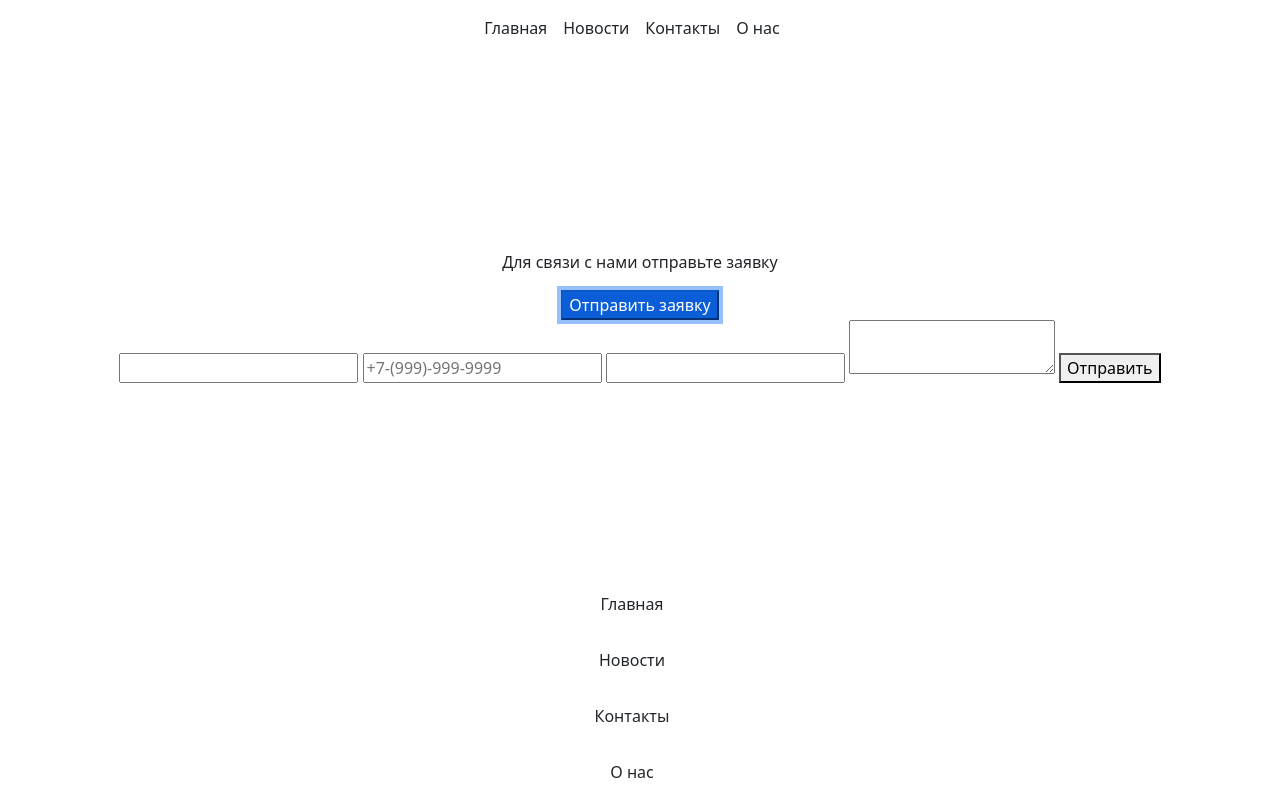
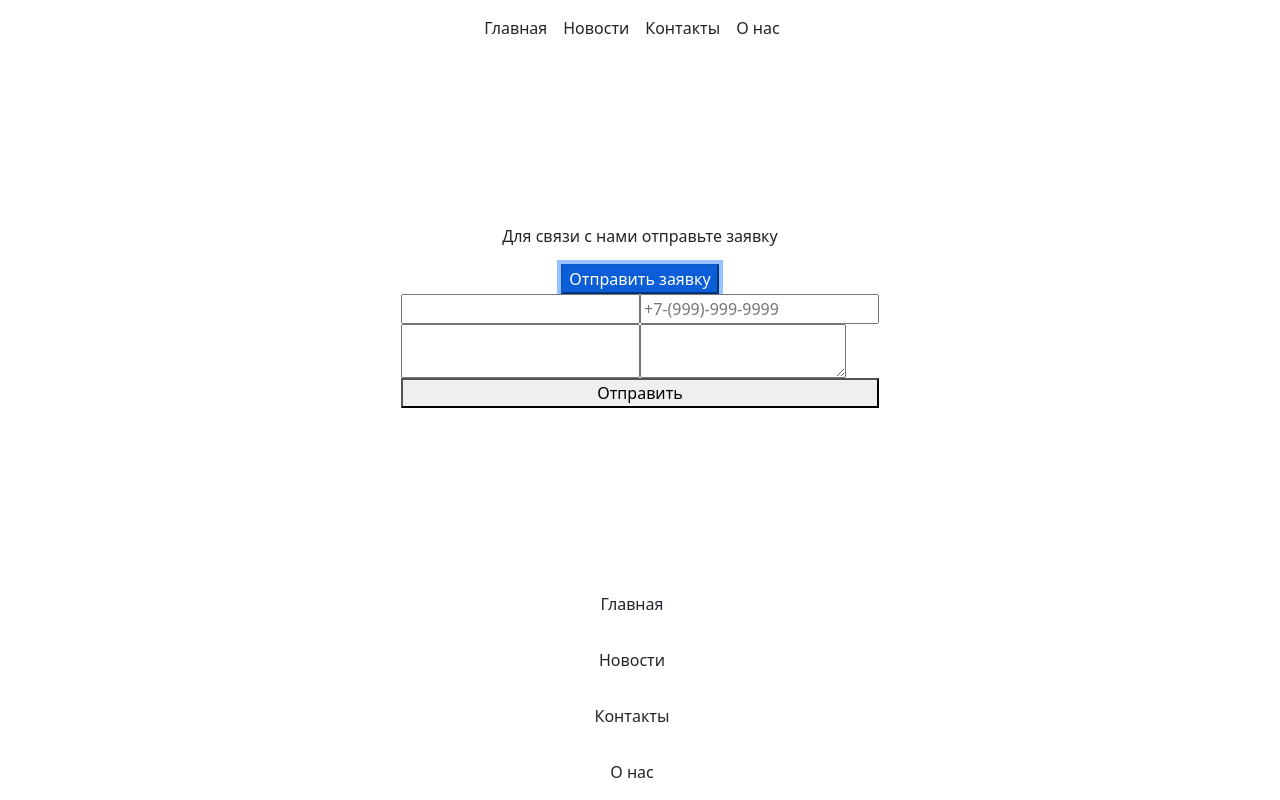
Before and after one commit to vladmir26/Test-first, a plain HTML site: page index.html in a window 1280 px wide. Both pictures are taken after a click on the button "Отправить заявку". Drawn offline with Linux system fonts and the light colour scheme.

Commit message:
Added form appearance on button click

```diff
--- a/index.html
+++ b/index.html
@@ -20,13 +20,17 @@
      <div class="d-flex align-items-center flex-column">
      <p>Для связи с нами отправьте заявку</p>
      <button class="btn-primary" type="button">Отправить заявку</button>
-     <form>
-        <input></input>
-        <input type="tel" placeholder="+7-(999)-999-9999"></input>
+     <form class="d-none">
+        <div class="d-flex flex-shrink-0">
+        <input class=""></input>
+        <input class="" type="tel" placeholder="+7-(999)-999-9999"></input>
+        </div>
+        <div class="d-flex flex-shrink-0">
         <input type="e-mail"></input>
-        <textarea >
+        <textarea>
         </textarea>
-        <button type="submit">Отправить</button>
+        </div>
+        <button class="flex-shrink-1" type="submit" >Отправить</button>
      </form>
      </div>
     </main>
@@ -38,5 +42,6 @@
             <li class="py-3 pe-3">О нас</li>
         </ul>
     </footer>
+    <script src="./index.js"></script>
 </body>
 </html>
--- /dev/null
+++ b/index.js
@@ -0,0 +1,7 @@
+const button = document.querySelector('.btn-primary');
+const form = document.querySelector('.d-none');
+
+button.addEventListener('click', () => {
+     form.classList.remove('d-none');
+     form.classList.add('d-flex', 'flex-column');
+});
```
